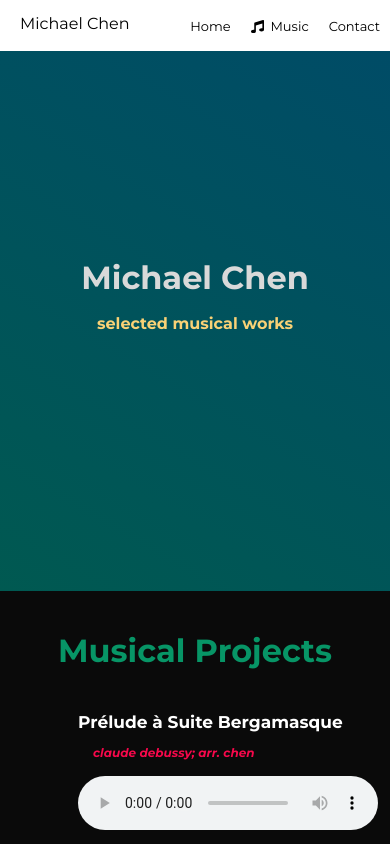
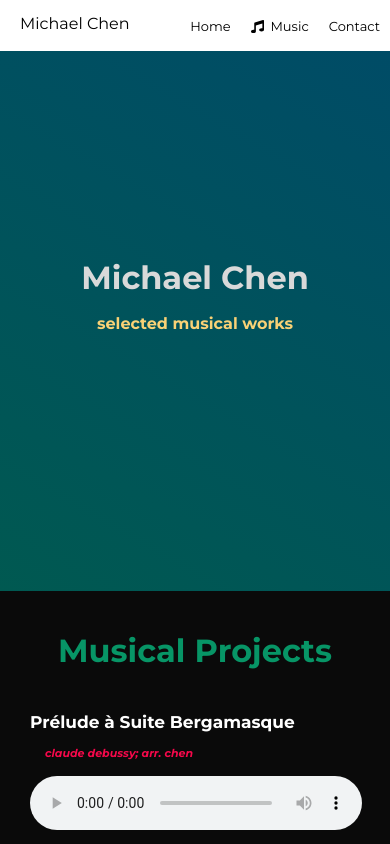
Before and after one commit to mikatpt/portfolio, a Next.js app: page /music in a window 390 px wide. Shown: the top 844 px of the page. Built offline with nearby package versions, Linux system fonts and the light colour scheme.

Commit message:
Some styling changes for mobile audio

```diff
--- a/components/MusicProjects.js
+++ b/components/MusicProjects.js
@@ -18,7 +18,8 @@ export default function Projects() {
             <br />
             <audio controls="controls">
               <track kind="captions" />
-              <source src="http://docs.google.com/uc?export=open&id=14woaVrNhTcFC_CMhcfg7ygzxmp4eeEi1" />
+              <source src="https://dl.dropbox.com/s/uwobef6h0p0jmnv/01%20Pr%C3%A9lude%20%C3%A0%20Suite%20Bergamasque.mp3" />
+              <source src="http://docs.google.com/uc?export=open&id=1508seWbmY7eLtR4AVMyeJbPHCa9vT7mS" />
             </audio>
           </div>
 
@@ -29,9 +30,8 @@ export default function Projects() {
             <br />
             <audio controls="controls">
               <track kind="captions" />
-              <source src="http://docs.google.com/uc?export=open&id=1wVsSD8wgdTzUW1nE915myAM5xHT6FUEv" />
+              <source src="http://docs.google.com/uc?export=open&id=1wVsSD8wgdTzUW1nE915myAM5xHT6FUEv" type="audio/mp3" />
             </audio>
-            <br /><br />
           </div>
 
           <div className={styles.tile}>
--- a/styles/Projects.module.css
+++ b/styles/Projects.module.css
@@ -74,7 +74,7 @@
   position: relative;
   /* max-width: 400px; */
   width: 60vw;
-  padding: 2em 0;
+  padding: 2em 0 1em;
 }
 
 .tile a {
@@ -121,9 +121,11 @@
 .tile audio {
   float: left;
   margin-top: 15px;
+  width: 400px;
 }
 
 .tile iframe {
+  margin-top: 10px;
   width: 85%;
 }
 
@@ -149,8 +151,11 @@
 }
 
 @media (max-width: 500px ) {
+  .tile {
+    width: 100%;
+  }
   .tile span {
-    font-size: 12px;
+    font-size: 11px;
     text-align: left;
   }
 
@@ -161,4 +166,8 @@
   .tile p {
     font-size: 14px;
   }
+
+  .tile audio {
+    width: 85vw;
+  }
 }
```
